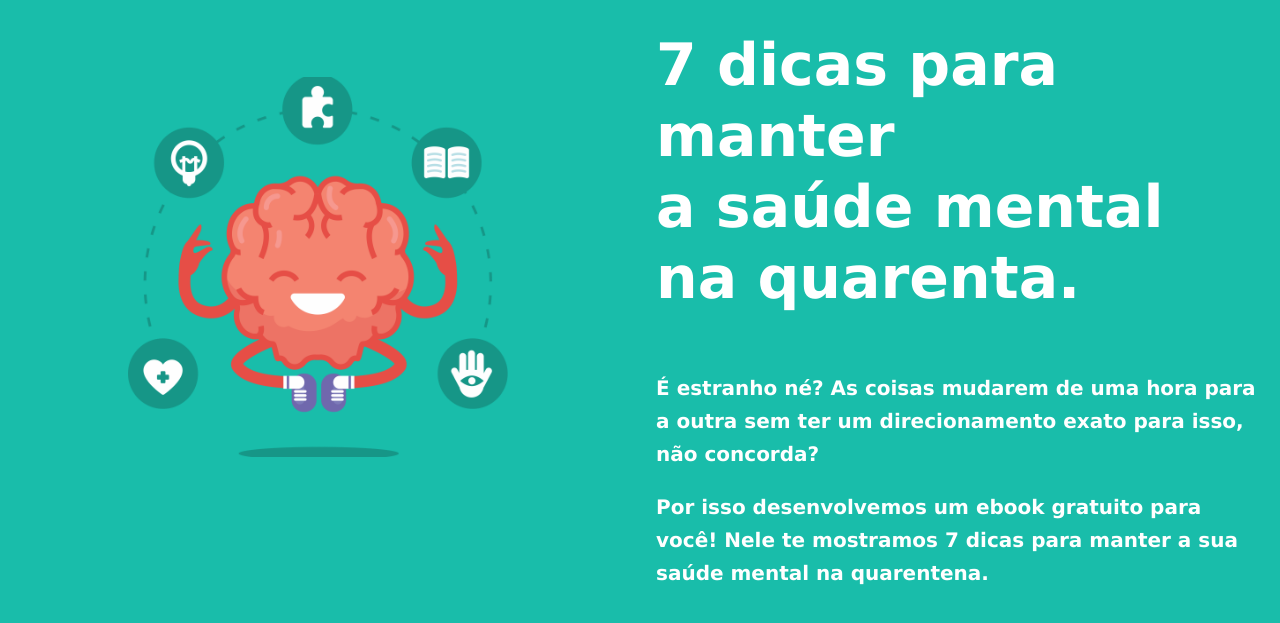
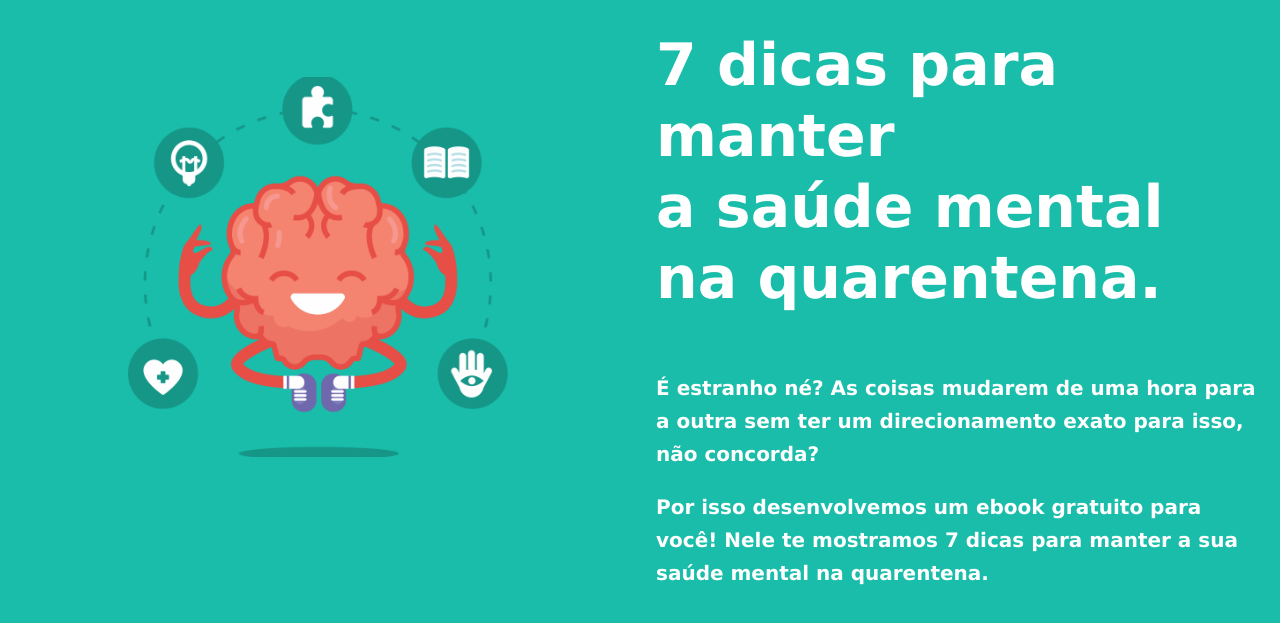
Before and after one commit to felipepugas/lifeflow, a plain HTML site: page index.html in a window 1280 px wide. Shown: the part 157-780 px from the top of the page. Drawn offline with Linux system fonts and the light colour scheme.

Commit message:
atts 1.1.2

```diff
--- a/index.html
+++ b/index.html
@@ -14,7 +14,7 @@
     </div>
     <div id="partedicas">
         <div id="textos1">
-            <h3>7 dicas para manter<br> a saúde mental na quarenta.</h3>
+            <h3>7 dicas para manter<br> a saúde mental na quarentena.</h3>
             <div id="estranho">
                 <h4>É estranho né? As coisas mudarem de uma hora para a outra sem ter um direcionamento exato para isso,
                     não concorda? <p> Por isso desenvolvemos um ebook gratuito para você! Nele te mostramos 7 dicas para
```
